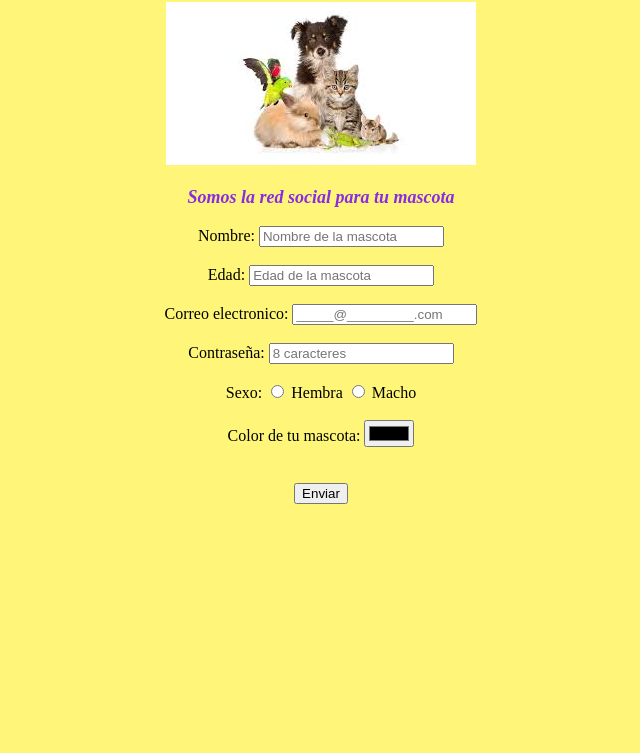
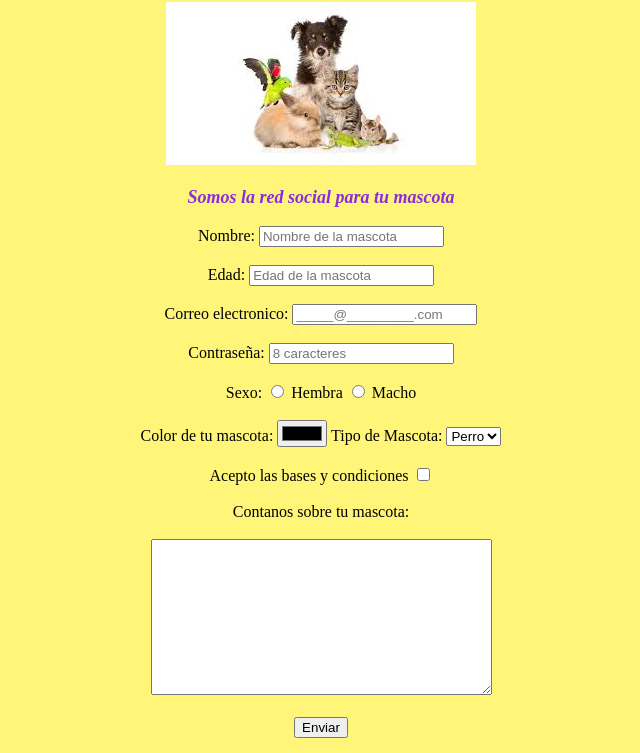
Before and after one commit to guipomcg/instapet, a plain HTML site: page index.html in a window 1280 px wide. Shown: the part 78-831 px from the top of the page, without its empty margins (319-959 px from the left). Before the commit the page ends 800 px from the top, so only its background shows below. Drawn offline with Linux system fonts and the light colour scheme; grey boxes are pictures that could not be loaded.

Commit message:
instapet

```diff
--- a/index.html
+++ b/index.html
@@ -1,5 +1,6 @@
 <!DOCTYPE html>
 <html lang="en">
+
 <head>
     <meta charset="UTF-8">
     <meta name="viewport" content="width=device-width, initial-scale=1.0">
@@ -8,6 +9,7 @@
     <link rel="stylesheet" href=style.css>
 
 </head>
+
 <body>
     <div>
         <h1>Bienvenidos a InstaPet!!!</h1>
@@ -39,10 +41,34 @@
             <br>
             <label for="color"> Color de tu mascota: </label>
             <input class="radio" type="color" id="color" name="color" required>
+            <label for="tipo_de_mascota">Tipo de Mascota:</label>
+            <select name="tipo_de_mascota" id="tipo_de_mascota">
+                <option value="perro">Perro</option>
+                <option value="gato">Gato</option>
+                <option value="otro">Otro</option>
+            </select>
+            <br>
+            <br>
+            <label for="checkbox"> Acepto las bases y condiciones</label>
+            <input type="checkbox" name="bases_y_condiciones" id="bases_y_condiciones" value="Aceptar">
+            <br>
+            <br>
+            <label for="textarea"> Contanos sobre tu mascota: <br> <br> </label>
+            <textarea name="" id="" cols="40" rows="10"></textarea>
+            <br>
+            <br>
+        <button type="submit"> Enviar </button>
+        <br>
+        <br>
+            <span>
+                <iframe src="https://www.google.com/maps/embed?pb=!1m18!1m12!1m3!1d3284.656327648678!2d-58.413900925147516!3d-34.587561556643564!2m3!1f0!2f0!3f0!3m2!1i1024!2i768!4f13.1!3m3!1m2!1s0x95bcca8227c4a84d%3A0xa447627505edb885!2sPuppis%20Veterinaria%2C%20Peluquer%C3%ADa%20y%20Pet%20Shop!5e0!3m2!1ses-419!2sar!4v1712189684059!5m2!1ses-419!2sar" width="800" height=auto style="border:8px;" allowfullscreen="" loading="lazy" referrerpolicy="no-referrer-when-downgrade"></iframe>
+                <iframe width="560" height="315" src="https://www.youtube.com/embed/MHOROM_PHoo?si=ppPnkGbLUfob-Orc" title="YouTube video player" frameborder="" allow="accelerometer; autoplay; clipboard-write; encrypted-media; gyroscope; picture-in-picture; web-share" referrerpolicy="strict-origin-when-cross-origin" allowfullscreen></iframe>
+            </span>
         </form>
         <br>
         <br>
-        <button type="submit"> Enviar </button>
+
     </div>
 </body>
+
 </html>
```
Lines whose indentation alone changed are shown as unchanged.
